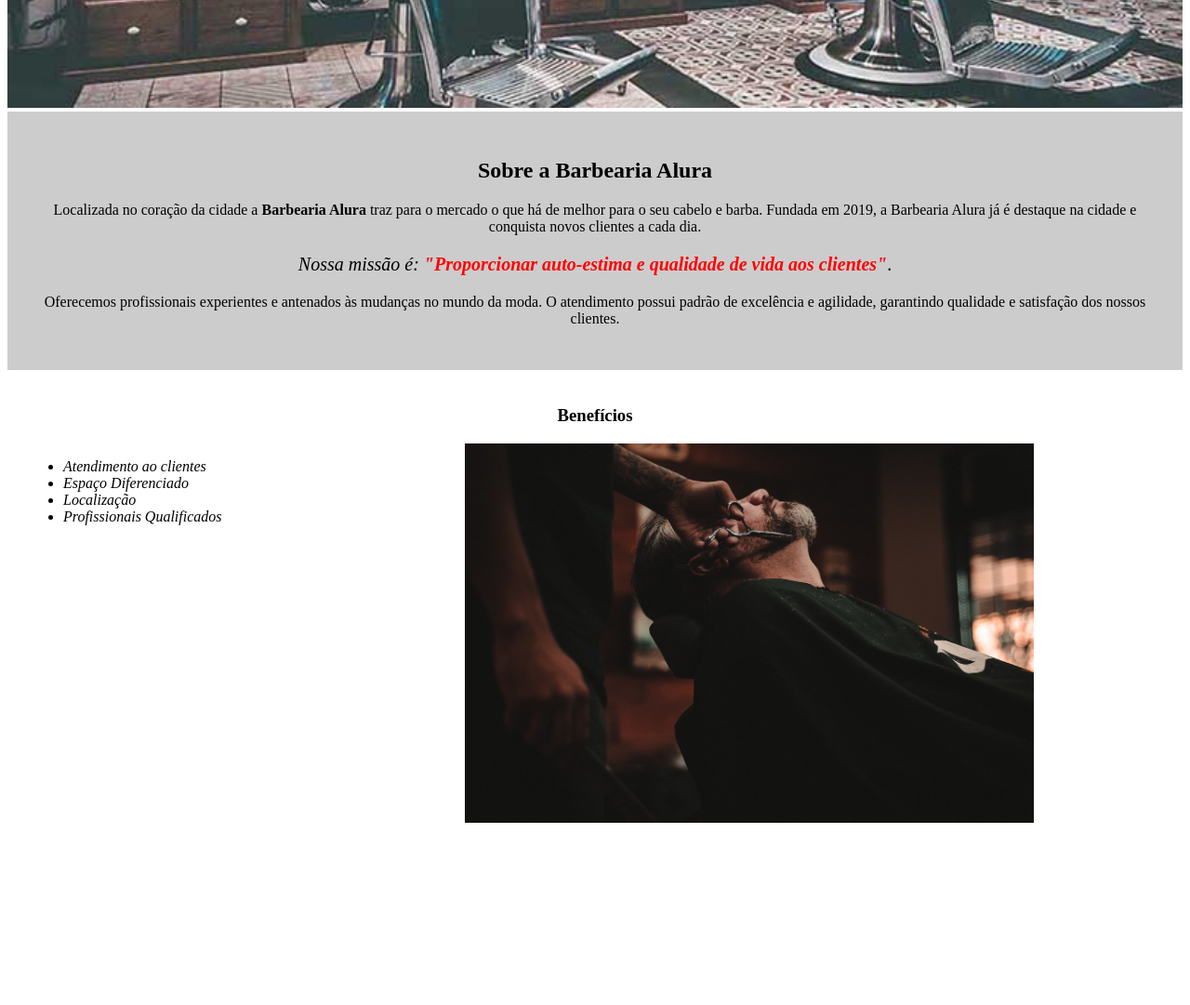
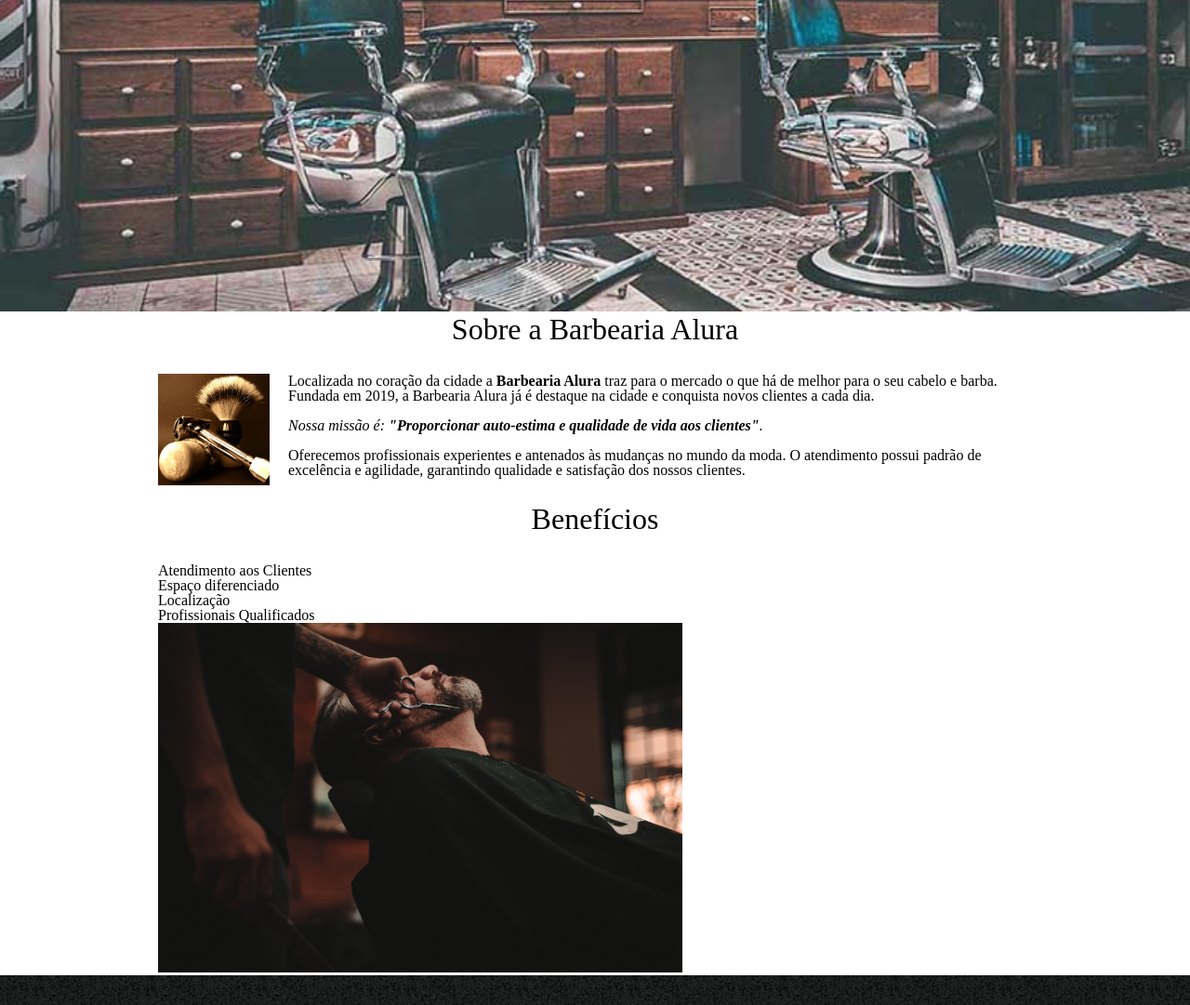
Before and after one commit to thiagounico/projeto1, a plain HTML site: page index.html in a window 1280 px wide. Shown: the part 438-1519 px from the top of the page at 93% size. Before the commit the page ends 1355 px from the top, so only its background shows below. Drawn offline with Linux system fonts and the light colour scheme.

Commit message:
Primeiro capitulo d0 4 curso de HTML ALURA

```diff
--- a/index.html
+++ b/index.html
@@ -3,33 +3,54 @@
     <head>
         <meta charset="UTF-8">
         <title>Barbearia Alura</title>
-        <link rel="stylesheet" href="style-home.css">
+        <link rel="stylesheet" href="reset.css">
+        <link rel="stylesheet" href="style.css">
     </head>
     <body>
         <header>
-            <h1 class="titulo-principal">Barbearia Alura</h1>
+            <div class="caixa">
+                <h1><img src="logo.png"></h1>
+
+                <nav>
+                    <ul>
+                        <li><a href="index.html">Home</a></li>
+                        <li><a href="produtos.html">Produtos</a></li>
+                        <li><a href="contato.html">Contato</a></li>
+                    </ul>
+                </nav>
+            </div>
         </header>
-        <img id="banner" src="banner.jpg">
-        <div class="principal">
+        <img class="banner" src="banner.jpg">
+        <main>
+            <section class="principal">
+                <h2 class="titulo-principal">Sobre a Barbearia Alura</h2>
 
-            <h2 class="titulo-centralizado">Sobre a Barbearia Alura</h2>
+                <img class="utensilios" src="utensilios.jpg" alt="Utensilios de um barbeiro.">
 
-            <p >Localizada no coração da cidade a <strong>Barbearia Alura</strong> traz para o mercado o que há de melhor para o seu cabelo e barba. Fundada em 2019, a Barbearia Alura já é destaque na cidade e conquista novos clientes a cada dia.</p>
+                <p>Localizada no coração da cidade a <strong>Barbearia Alura</strong> traz para o mercado o que há de melhor para o seu cabelo e barba. Fundada em 2019, a Barbearia Alura já é destaque na cidade e conquista novos clientes a cada dia.</p>
 
-            <p id="missao"><em>Nossa missão é: <strong>"Proporcionar auto-estima e qualidade de vida aos clientes"</em></strong>.</p>
+                <p id="missao"><em>Nossa missão é: <strong>"Proporcionar auto-estima e qualidade de vida aos clientes"</strong>.</em></p>
 
-            <p>Oferecemos profissionais experientes e antenados às mudanças no mundo da moda. O atendimento possui padrão de excelência e agilidade, garantindo qualidade e satisfação dos nossos clientes.</p>
-        </div>
+                <p>Oferecemos profissionais experientes e antenados às mudanças no mundo da moda. O atendimento possui padrão de excelência e agilidade, garantindo qualidade e satisfação dos nossos clientes.</p>
+            </section>
 
-        <div class="beneficios">
-            <h3 class="titulo-centralizado">Benefícios</h3>
-            <ul>
-                <li class="itens">Atendimento ao clientes</li>
-                <li class="itens">Espaço Diferenciado</li>
-                <li class="itens">Localização</li>
-                <li class="itens">Profissionais Qualificados</li>
-            </ul>
-            <img src="beneficios.jpg"  class="imagembeneficios">
-        </div>
+            <section class="beneficios">
+                <h3 class="titulo-principal">Benefícios</h3>
+
+                <ul>
+                    <li class="itens">Atendimento aos Clientes</li>
+                    <li class="itens">Espaço diferenciado</li>
+                    <li class="itens">Localização</li>
+                    <li class="itens">Profissionais Qualificados</li>
+                </ul>
+
+                <img src="beneficios.jpg" class="imagembeneficios">
+            </section>
+        </main>
+        <footer>
+            <img src="logo-branco.png">
+            <p class="copyright">&copy; Copyright Barbearia Alura - 2019</p>
+        </footer>
+
     </body>
 </html>
--- a/style.css
+++ b/style.css
@@ -130,7 +130,7 @@ form label, form legend{
 }
 
 .enviar:hover {
-    background: darkorange;
+    background: darkorange;s
     transform: scale(1.2);
 }
 
@@ -148,3 +148,38 @@ td, th {
     border: 1px solid #000000;
     padding: 8px 15px;
 }
+
+/*css da pagina inicial */
+
+.banner {
+    width: 100%;
+}
+
+.titulo-principal{
+    text-align: center;
+    font-size: 2em;
+    margin: 0 0 1em;
+    clear: left;
+}
+
+.principal p {
+    margin: 0 0 1em;
+}
+
+.principal strong {
+    font-weight: bold;
+}
+
+.principal em {
+    font-style: italic;
+}
+
+.utensilios {
+    width: 120px;
+    float: left;
+    margin: 0 20px 20px 0;
+}
+
+.imagembeneficios {
+    width: 60%;
+}
```
Also changed, not shown: utensilios.jpg (added).
